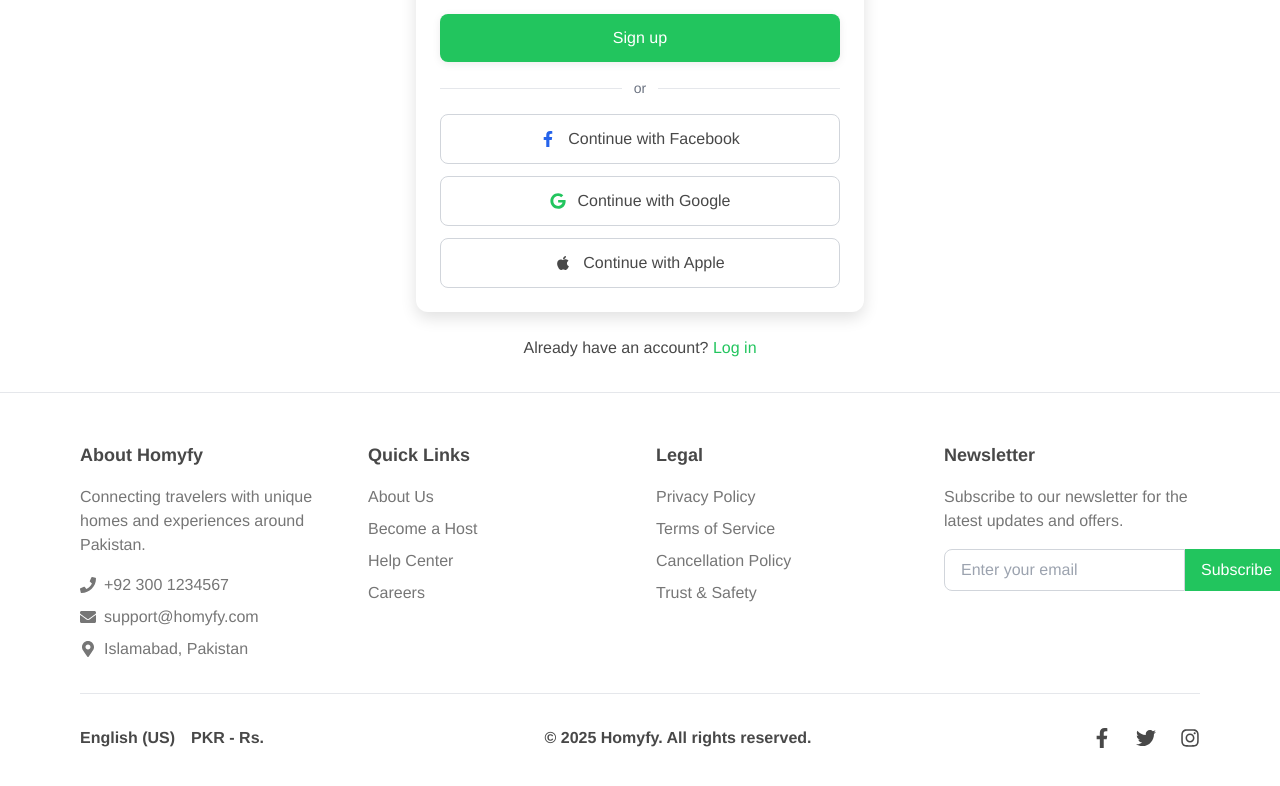
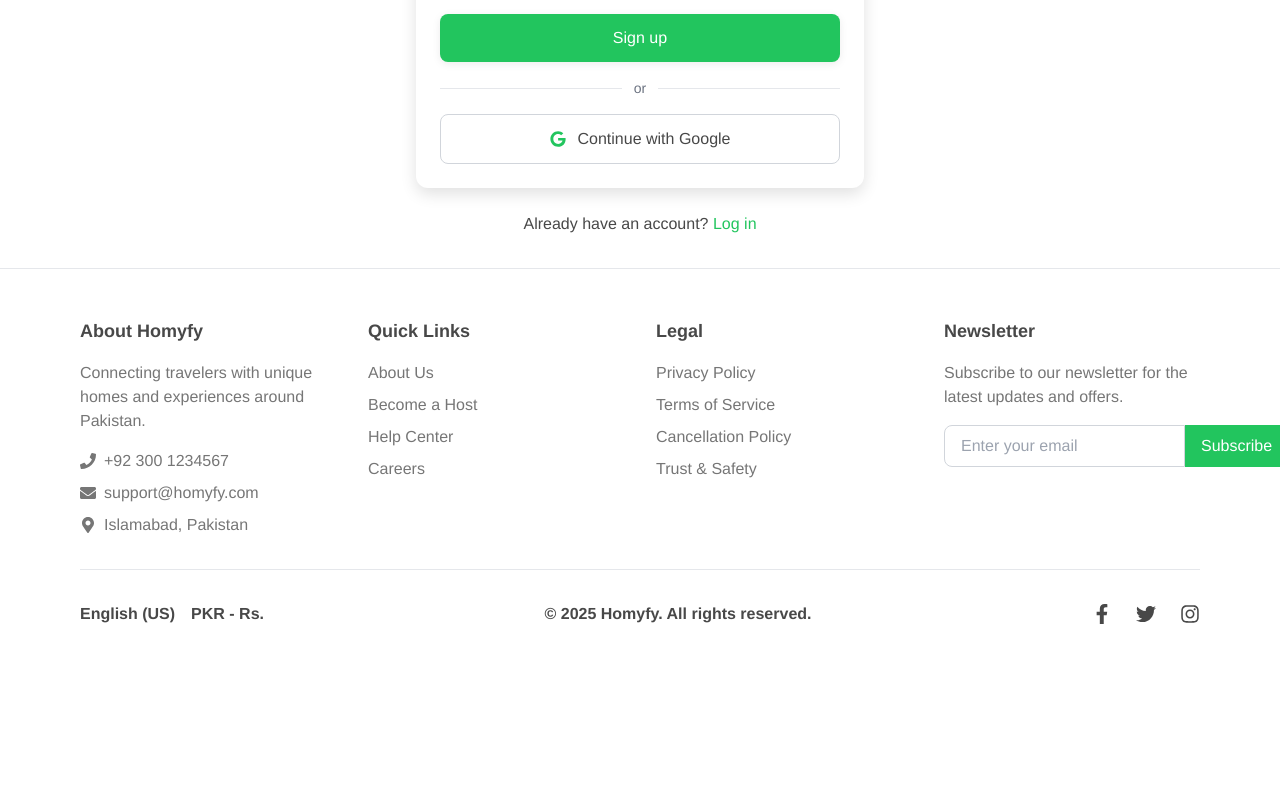
Before and after one commit to M-Tayyab-193/Homyfy, a React (Vite) app: page /signup in a window 1280 px wide. Shown: the part 840-1626 px from the top of the page. After the commit the page ends 1514 px from the top, so only its background shows below. Built offline with nearby package versions, Linux system fonts and the light colour scheme.

Commit message:
All files up-to-date

```diff
--- a/src/components/ui/Hero.jsx
+++ b/src/components/ui/Hero.jsx
@@ -37,7 +37,7 @@
         {HERO_IMAGES.map((img, index) => (
           <div
             key={index}
-            className="absolute inset-0 transition-opacity duration-1000 ease-in-out bg-cover bg-center"
+            className="absolute inset-0 transition-opacity duration-2000 ease-in-out bg-cover bg-center"
             style={{
               backgroundImage: `url(${img})`,
               opacity: index === currentImageIndex ? 1 : 0
--- a/src/pages/SignupPage.jsx
+++ b/src/pages/SignupPage.jsx
@@ -1,40 +1,47 @@
-import { useState } from 'react';
-import { useNavigate, Link } from 'react-router-dom';
-import { FaHome, FaAirbnb, FaFacebookF, FaGoogle, FaApple, FaUser, FaBuilding } from 'react-icons/fa';
-import { toast } from 'react-toastify';
-import supabase from '../supabase/supabase';
-import { signInWithGoogle } from '../supabase/supabase';
+import { useState } from "react";
+import { useNavigate, Link } from "react-router-dom";
+import {
+  FaHome,
+  FaAirbnb,
+  FaFacebookF,
+  FaGoogle,
+  FaApple,
+  FaUser,
+  FaBuilding,
+} from "react-icons/fa";
+import { toast } from "react-toastify";
+import supabase, { signInWithGoogle } from "../supabase/supabase";
 
 function SignupPage() {
   const [formData, setFormData] = useState({
-    email: '',
-    username: '',
-    fullname: '',
-    phone: '',
-    password: '',
-    role: 'guest'
+    email: "",
+    username: "",
+    fullname: "",
+    phone: "",
+    password: "",
+    role: "guest",
   });
-  const [error, setError] = useState('');
+  const [error, setError] = useState("");
   const [loading, setLoading] = useState(false);
 
   const navigate = useNavigate();
 
   const handleInputChange = (e) => {
     const { name, value } = e.target;
-    setFormData(prev => ({
+    setFormData((prev) => ({
       ...prev,
-      [name]: value
+      [name]: value,
     }));
   };
 
   const handleSubmit = async (e) => {
     e.preventDefault();
-    setError('');
+    setError("");
 
     const { email, username, fullname, phone, password, role } = formData;
 
     if (!email || !username || !fullname || !phone || !password) {
-      toast.error('Please fill in all fields');
+      toast.error("Please fill in all fields");
       return;
     }
 
@@ -49,36 +56,38 @@
             username,
             fullname,
             role,
-          }
-        }
+          },
+        },
       });
-
-
 
       const user = data?.user;
 
       if (signupError || !user) {
-        throw new Error(signupError?.message || 'Unknown error during signup');
+        throw new Error(signupError?.message || "Unknown error during signup");
       }
 
-      const {error: insertError } = await supabase.rpc('signup_user', {
-        p_id : user.id,
+      const { error: insertError } = await supabase.rpc("signup_user", {
+        p_id: user.id,
         p_email: formData.email,
         p_username: formData.username,
         p_fullname: formData.fullname,
         p_phone: formData.phone,
-        p_role: formData.role
+        p_role: formData.role,
       });
 
       if (insertError) {
         throw new Error(insertError.message);
       }
 
-      toast.success('Successfully signed up! Please check your email for verification.');
-      navigate('/');
+      toast.success(
+        "Successfully signed up! Please check your email for verification."
+      );
+      navigate("/");
     } catch (err) {
-      toast.error(err.message || 'Failed to create an account. Please try again.');
-      setError(err.message || 'Failed to create an account. Please try again.');
+      toast.error(
+        err.message || "Failed to create an account. Please try again."
+      );
+      setError(err.message || "Failed to create an account. Please try again.");
     } finally {
       setLoading(false);
     }
@@ -100,6 +109,7 @@
           )}
 
           <form onSubmit={handleSubmit} className="space-y-4">
+            {/* Email */}
             <div>
               <label className="block text-sm font-medium text-gray-700 mb-1">
                 Email
@@ -114,6 +124,7 @@
               />
             </div>
 
+            {/* Username */}
             <div>
               <label className="block text-sm font-medium text-gray-700 mb-1">
                 Username
@@ -128,6 +139,7 @@
               />
             </div>
 
+            {/* Full Name */}
             <div>
               <label className="block text-sm font-medium text-gray-700 mb-1">
                 Full Name
@@ -142,6 +154,7 @@
               />
             </div>
 
+            {/* Mobile Number */}
             <div>
               <label className="block text-sm font-medium text-gray-700 mb-1">
                 Mobile Number
@@ -156,6 +169,7 @@
               />
             </div>
 
+            {/* Password */}
             <div>
               <label className="block text-sm font-medium text-gray-700 mb-1">
                 Password
@@ -170,23 +184,25 @@
               />
             </div>
 
+            {/* Account Type */}
             <div>
               <label className="block text-sm font-medium text-gray-700 mb-3">
                 Account Type
               </label>
               <div className="grid grid-cols-2 gap-4">
+                {/* Guest */}
                 <label
                   className={`flex flex-col items-center justify-center p-4 border rounded-lg cursor-pointer transition-all ${
-                    formData.role === 'guest'
-                      ? 'border-green-500 bg-green-50'
-                      : 'border-gray-200 hover:border-gray-300'
+                    formData.role === "guest"
+                      ? "border-green-500 bg-green-50"
+                      : "border-gray-200 hover:border-gray-300"
                   }`}
                 >
                   <input
                     type="radio"
                     name="role"
                     value="guest"
-                    checked={formData.role === 'guest'}
+                    checked={formData.role === "guest"}
                     onChange={handleInputChange}
                     className="sr-only"
                   />
@@ -197,18 +213,19 @@
                   </span>
                 </label>
 
+                {/* Host */}
                 <label
                   className={`flex flex-col items-center justify-center p-4 border rounded-lg cursor-pointer transition-all ${
-                    formData.role === 'host'
-                      ? 'border-green-500 bg-green-50'
-                      : 'border-gray-200 hover:border-gray-300'
+                    formData.role === "host"
+                      ? "border-green-500 bg-green-50"
+                      : "border-gray-200 hover:border-gray-300"
                   }`}
                 >
                   <input
                     type="radio"
                     name="role"
                     value="host"
-                    checked={formData.role === 'host'}
+                    checked={formData.role === "host"}
                     onChange={handleInputChange}
                     className="sr-only"
                   />
@@ -221,42 +238,42 @@
               </div>
             </div>
 
+            {/* Submit */}
             <button
               type="submit"
               className="w-full btn-primary"
               disabled={loading}
             >
-              {loading ? 'Creating account...' : 'Sign up'}
+              {loading ? "Creating account..." : "Sign up"}
             </button>
           </form>
 
+          {/* Divider */}
           <div className="flex items-center my-4">
-            <div className="flex-grow border-t border-gray-200"></div>
+            <div className="flex-grow border-t border-gray-200" />
             <div className="px-3 text-gray-500 text-sm">or</div>
-            <div className="flex-grow border-t border-gray-200"></div>
+            <div className="flex-grow border-t border-gray-200" />
           </div>
 
+          {/* OAuth */}
           <div className="space-y-3">
-            <button className="w-full flex items-center justify-center py-3 px-4 border border-gray-300 rounded-lg hover:bg-gray-50 transition-colors">
-              <FaFacebookF className="text-blue-600 mr-3" />
-              <span>Continue with Facebook</span>
-            </button>
-
-            <button className="w-full flex items-center justify-center py-3 px-4 border border-gray-300 rounded-lg hover:bg-gray-50 transition-colors" onClick={signInWithGoogle}>
+            <button
+              className="w-full flex items-center justify-center py-3 px-4 border border-gray-300 rounded-lg hover:bg-gray-50 transition-colors"
+              onClick={signInWithGoogle}
+            >
               <FaGoogle className="text-green-500 mr-3" />
               <span>Continue with Google</span>
-            </button>
-
-            <button className="w-full flex items-center justify-center py-3 px-4 border border-gray-300 rounded-lg hover:bg-gray-50 transition-colors">
-              <FaApple className="mr-3" />
-              <span>Continue with Apple</span>
             </button>
           </div>
         </div>
 
+        {/* Footer */}
         <p className="text-center">
-          Already have an account?{' '}
-          <Link to="/login" className="text-green-500 hover:underline font-medium">
+          Already have an account?{" "}
+          <Link
+            to="/login"
+            className="text-green-500 hover:underline font-medium"
+          >
             Log in
           </Link>
         </p>
```
